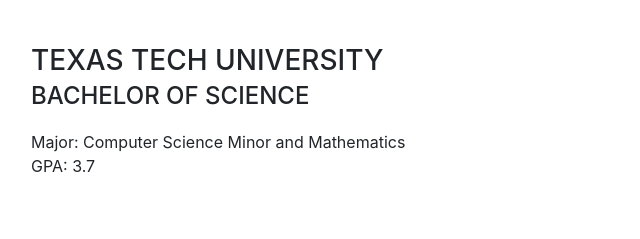
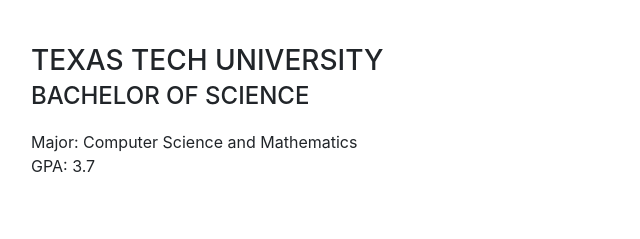
Before and after one commit to ayushdhumal/ayushdhumal.github.io, a website with bundled scripts: page index.html in a window 1280 px wide. Shown: the part 1800-2039 px from the top of the page, 289-929 px from the left. Built offline with nearby package versions, Linux system fonts and the light colour scheme; a web font is replaced by a local one.

Commit message:
Fix typo in index.html

```diff
--- a/index.html
+++ b/index.html
@@ -136,7 +136,7 @@
             <div class="resume-content mr-auto">
               <h3 class="mb-0">Texas Tech University</h3>
               <div class="subheading mb-3">Bachelor of Science</div>
-              <div>Major: Computer Science Minor and Mathematics</div>
+              <div>Major: Computer Science and Mathematics</div>
               <p>GPA: 3.7</p>
             </div>
             <div class="resume-date text-md-right">
```
